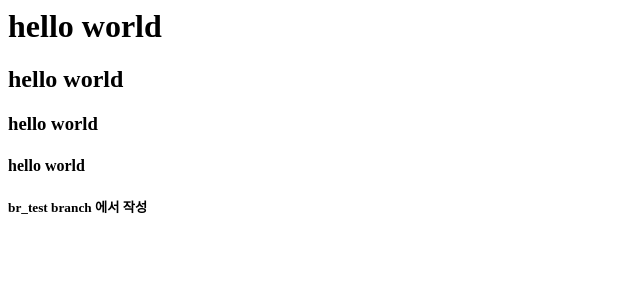
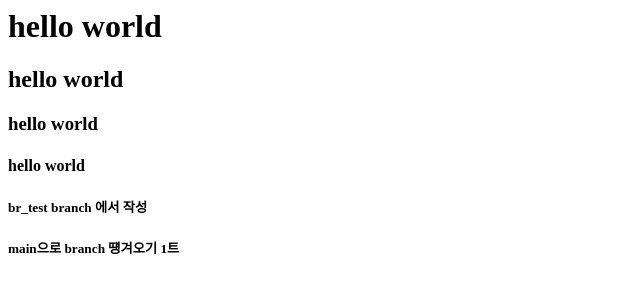
Before and after one commit to toqurqks/helloworld, a plain HTML site: page index.html in a window 1280 px wide. Shown: the whole page, without its empty margins (0-640 px from the left). Drawn offline with Linux system fonts and the light colour scheme.

Commit message:
first commit

```diff
--- a/index.html
+++ b/index.html
@@ -10,6 +10,7 @@
             <h3>hello world</h3>
             <h4>hello world</h4>
             <h5>br_test branch 에서 작성 </h5>
+            <h5>main으로 branch 떙겨오기 1트</h5>
         </body>
     </head>
 </html>
```
